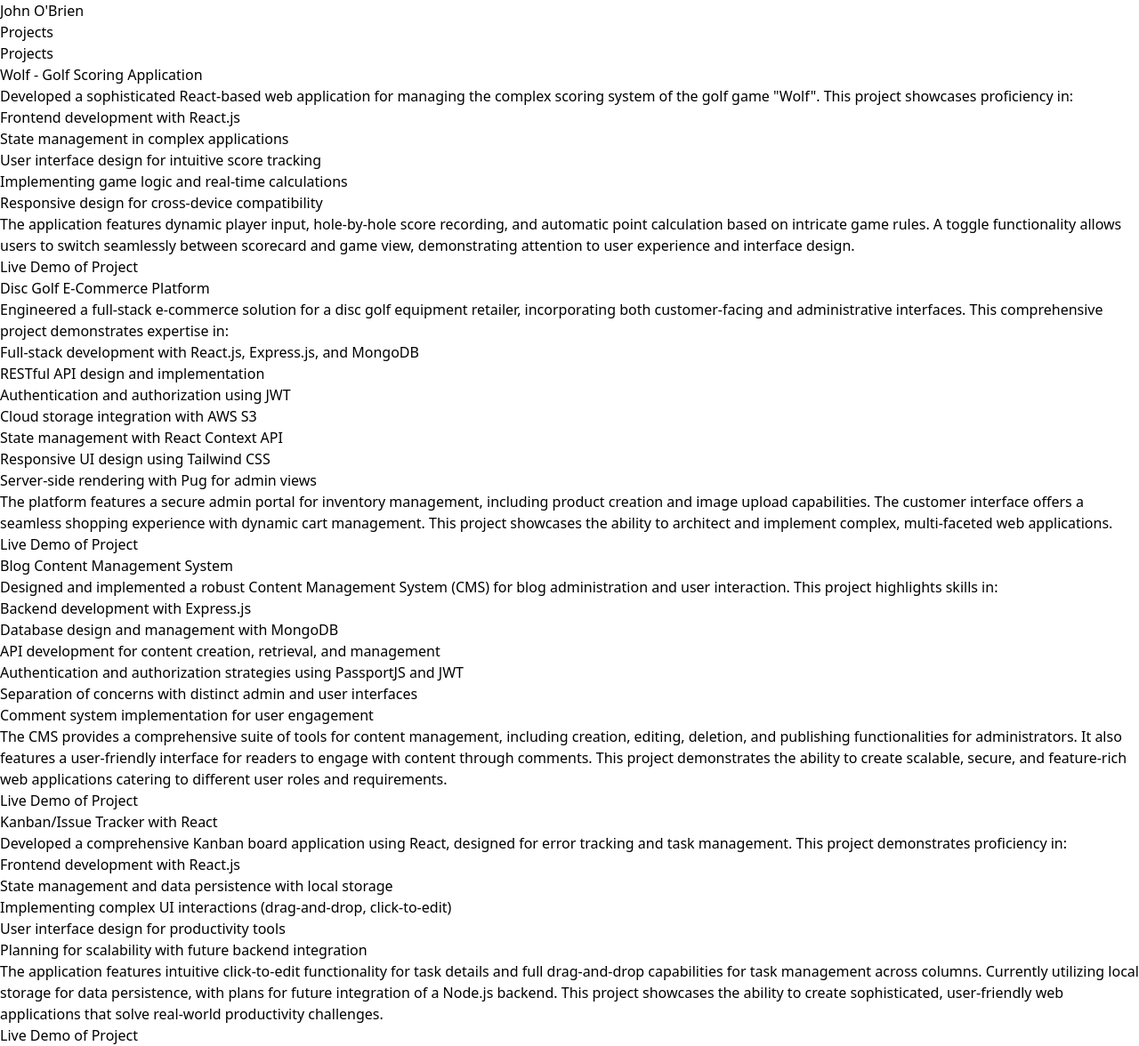
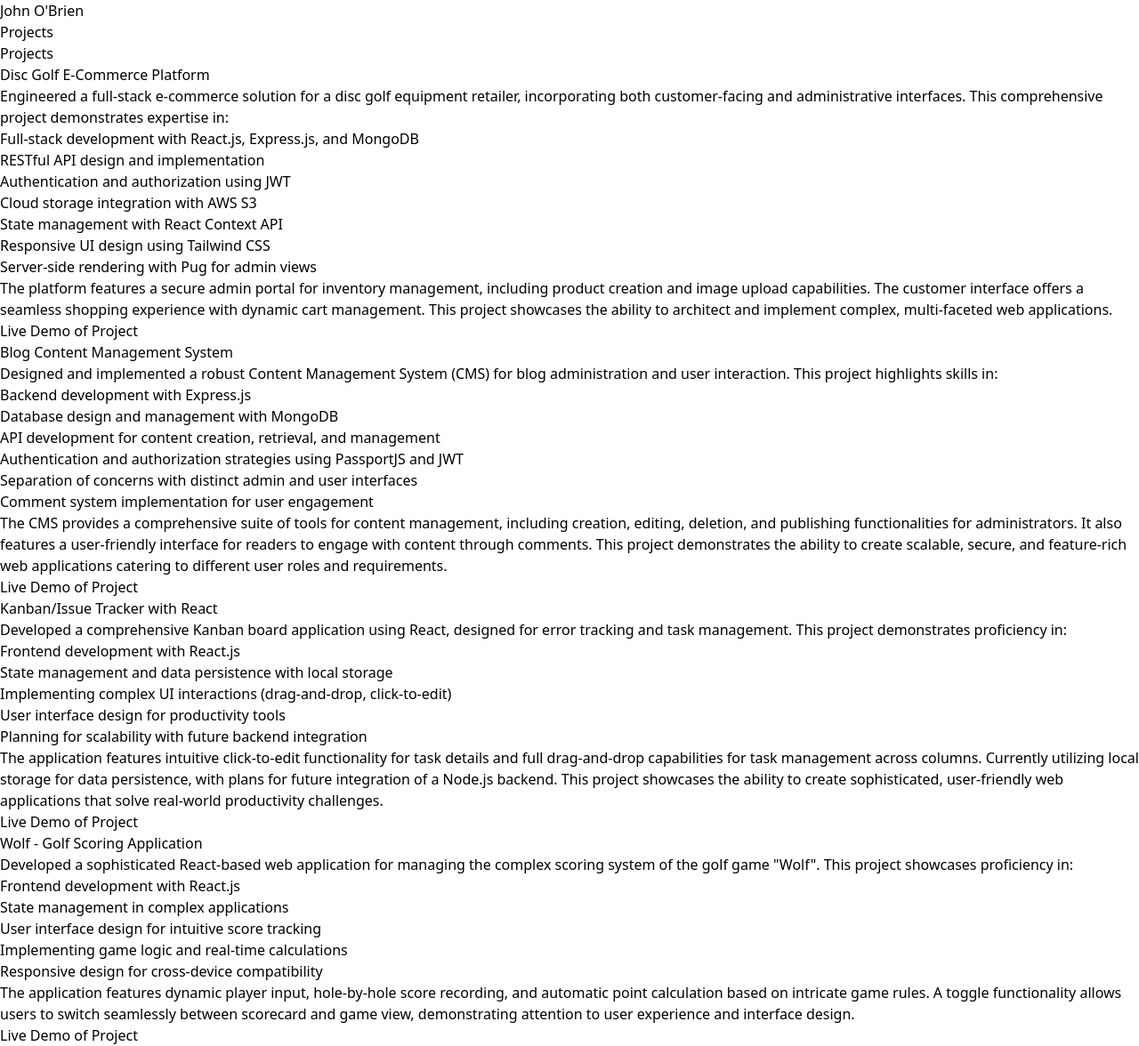
Before and after one commit to johnobriendev/devPortfolio, a React (Vite) app: page /projects in a window 1280 px wide. Shown: the whole page at 89% size. Built offline with nearby package versions, Linux system fonts and the light colour scheme.

Commit message:
fix bm of project page

```diff
--- a/src/components/AboutMe.jsx
+++ b/src/components/AboutMe.jsx
@@ -58,7 +58,7 @@
                         <p>I have been a professional musician for over 10 years! I still teach and perform.
                         &nbsp; <a className="text-sky-500 hover:text-sky-400 underline font-normal" href="http://johnobrienguitar.com" target="_blank" rel="noopener noreferrer">Link to my Music Website</a>
                         </p>
-                        <p>I lived in South America for 2 years and was living in Buenos Aires when Argentina won the World Cup. I love learning languages and different dialects. I even worked as a translator while I was there!</p>
+                        <p>I lived in South America for 2 years and was living in Buenos Aires when Argentina won the World Cup. I love learning languages and different dialects.</p>
                         <p>When I'm not programming I love to play disc golf and drink mate (vamos argentina)! Many of my projects feature my personal interests.</p>
                     </div>
 
--- a/src/components/Experience.jsx
+++ b/src/components/Experience.jsx
@@ -2,19 +2,7 @@
 
 function Experience() {
     const experiences = [
-        {
-            project: 'Wolf - Golf Scoring Application',
-            description: 'Developed a sophisticated React-based web application for managing the complex scoring system of the golf game "Wolf". This project showcases proficiency in:',
-            bulletPoints: [
-                'Frontend development with React.js',
-                'State management in complex applications',
-                'User interface design for intuitive score tracking',
-                'Implementing game logic and real-time calculations',
-                'Responsive design for cross-device compatibility'
-            ],
-            additionalInfo: 'The application features dynamic player input, hole-by-hole score recording, and automatic point calculation based on intricate game rules. A toggle functionality allows users to switch seamlessly between scorecard and game view, demonstrating attention to user experience and interface design.',
-            link: 'https://thewolfgolf.netlify.app'
-        },
+
         {
             project: 'Disc Golf E-Commerce Platform',
             description: 'Engineered a full-stack e-commerce solution for a disc golf equipment retailer, incorporating both customer-facing and administrative interfaces. This comprehensive project demonstrates expertise in:',
@@ -57,6 +45,19 @@
             additionalInfo: 'The application features intuitive click-to-edit functionality for task details and full drag-and-drop capabilities for task management across columns. Currently utilizing local storage for data persistence, with plans for future integration of a Node.js backend. This project showcases the ability to create sophisticated, user-friendly web applications that solve real-world productivity challenges.',
             link: 'https://johns-kanban.netlify.app/'
         },
+        {
+            project: 'Wolf - Golf Scoring Application',
+            description: 'Developed a sophisticated React-based web application for managing the complex scoring system of the golf game "Wolf". This project showcases proficiency in:',
+            bulletPoints: [
+                'Frontend development with React.js',
+                'State management in complex applications',
+                'User interface design for intuitive score tracking',
+                'Implementing game logic and real-time calculations',
+                'Responsive design for cross-device compatibility'
+            ],
+            additionalInfo: 'The application features dynamic player input, hole-by-hole score recording, and automatic point calculation based on intricate game rules. A toggle functionality allows users to switch seamlessly between scorecard and game view, demonstrating attention to user experience and interface design.',
+            link: 'https://thewolfgolf.netlify.app'
+        },
     ];
 
     const typewriter = {
@@ -75,7 +76,7 @@
     };
 
     return (
-        <div className="grid grid-cols-1 gap-8 py-24 mx-12 min-h-screen md:mx-36 xl:mx-80">
+        <div className="grid grid-cols-1 gap-8 py-24 mx-12 mb-12 min-h-screen md:mx-36 xl:mx-80">
             <motion.h2
                 className="text-xl font-light overflow-hidden whitespace-nowrap"
                 initial="hidden"
```
